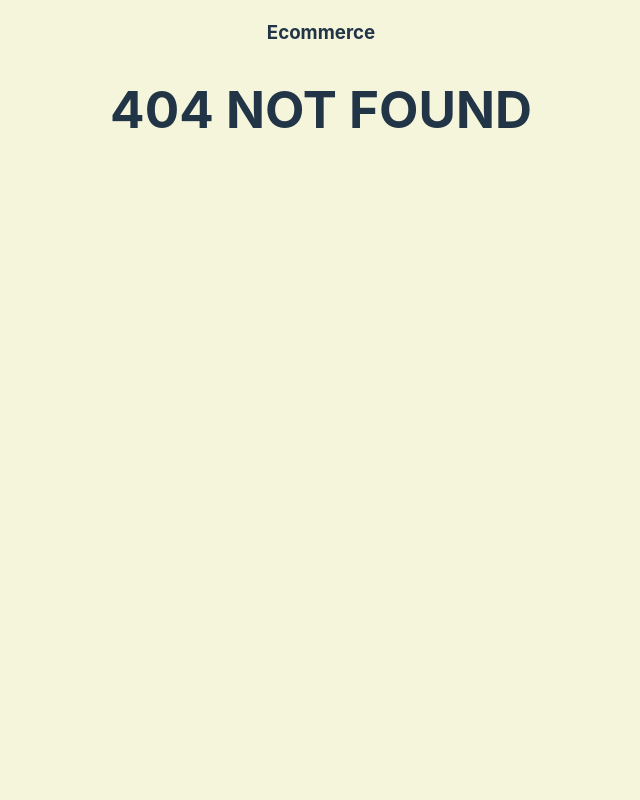
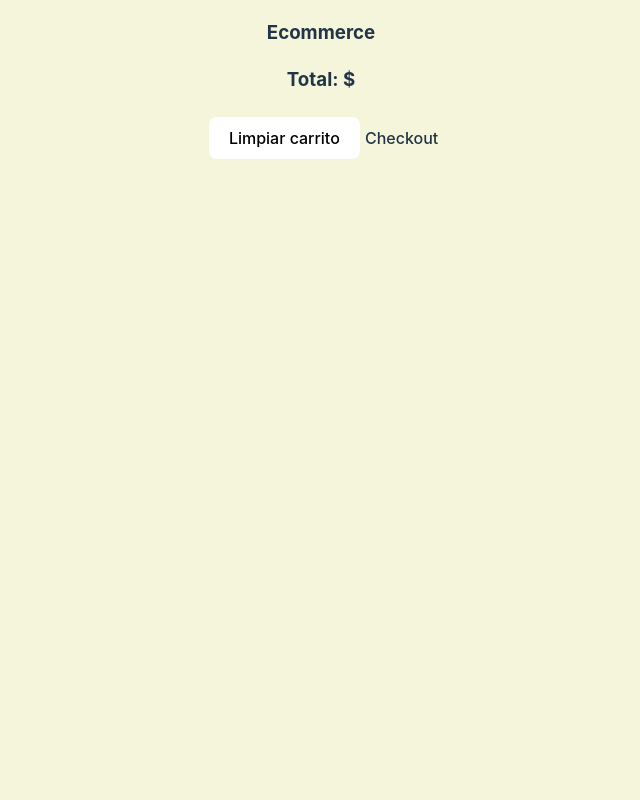
Before and after one commit to msalani01/reactecommerce, a React (Vite) app in the folder ecommerce/: page /cart in a window 1280 px wide. Before the commit this address had no page. Shown: the top 800 px of the page, without its empty margins (319-959 px from the left). Built offline with nearby package versions, Linux system fonts and the light colour scheme.

Commit message:
cartitem

```diff
--- a/ecommerce/src/App.jsx
+++ b/ecommerce/src/App.jsx
@@ -6,6 +6,7 @@
 import ItemListContainer from './components/ItemListContainer/ItemListContainer'
 import ItemDetailContainer from './components/ItemDetailContainer/ItemDetailContainer'
 import { CartProvider } from './CartContext/CartContext'
+import Cart from './components/Cart/Cart'
 
 function App() {
   const [count, setCount] = useState(0)
@@ -19,6 +20,7 @@
             <Route path='/' element={<ItemListContainer />} />
             <Route path='/category/:categoryId' element={<ItemListContainer />} />
             <Route path='item/:itemId' element={<ItemDetailContainer />} />
+            <Route path='/cart' element={<Cart/>}/>
             <Route path='*' element={<h1>404 NOT FOUND</h1>} />
           </Routes>
         </CartProvider>
--- /dev/null
+++ b/ecommerce/src/components/Cart/Cart.jsx
@@ -0,0 +1,28 @@
+import './Cart.css'
+import { useContext } from 'react'
+import { CartContext } from '../../CartContext/CartContext'
+import CartItem from '../CartItem/CartItem'
+import { Link } from 'react-router-dom'
+
+const Cart = () => {
+    const { cart, clearCart, totalQuantity, total } = useContext(CartContext)
+
+    if (totalQuantity === 0) {
+        return (
+            <div>
+                <Link to='/' className='Option'>Productos</Link>
+            </div>
+        )
+    }
+
+    return (
+        <div>
+            {cart.map(p => <CartItem key={p.id} {...p} />)}
+            <h3>Total: ${total}</h3>
+            <button onClick={() => clearCart()} className='Button'>Limpiar carrito</button>
+            <Link to='/checkout' className='Option'>Checkout</Link>
+        </div>
+    )
+}
+
+export default Cart
--- /dev/null
+++ b/ecommerce/src/components/CartItem/CartItem.jsx
@@ -0,0 +1,14 @@
+import React from 'react';
+
+const CartItem = ({ id, name, price, quantity, img }) => {
+  return (
+    <div className="CartItem">
+      <img src={img} alt={name} className="ItemImg" />
+      <p>{name}</p>
+      <p>Precio: ${price}</p>
+      <p>Cantidad: {quantity}</p>
+    </div>
+  );
+}
+
+export default CartItem;
--- a/ecommerce/src/components/CartWidget/CartWidget.jsx
+++ b/ecommerce/src/components/CartWidget/CartWidget.jsx
@@ -1,11 +1,15 @@
 import carrito from "./assets/carrito.svg"
+import { useContext } from "react"
+import { CartContext } from "../../CartContext/CartContext"
+import { Link } from "react-router-dom"
+import Cart from "../Cart/Cart"
 
 const CartWidget = () => {
+    const { totalQuantity } = useContext(CartContext)
     return (
-        <div>
-            <img src={carrito} alt="cart-widget"/>
-            0
-        </div>
+        <Link to='/cart' className="CartWidget" style={{display: totalQuantity > 0 ? 'block' : 'none'}}>
+            <img className="CartImg" src={cart} alt='cart-widget'/>
+        </Link>
     )
 }
 
--- a/ecommerce/src/components/ItemDetail/ItemDetail.jsx
+++ b/ecommerce/src/components/ItemDetail/ItemDetail.jsx
@@ -1,54 +1,49 @@
-import "./ItemDetail.css"
-import ItemCount from "../ItemCount/ItemCount"
-import { useState } from "react"
-import { Link } from "react-router-dom"
-import { CartContext } from "../../CartContext/CartContext"
+import "./ItemDetail.css";
+import ItemCount from "../ItemCount/ItemCount";
+import { useState, useContext } from "react";
+import { Link } from "react-router-dom";
+import { CartContext } from "../../CartContext/CartContext";
 
-const ItemDetail = ({id, name, img, category, description, price, stock}) => {
-    const [quantityAdded, setQuantityAdded] = useState(0)
+const ItemDetail = ({ id, name, img, category, description, price, stock }) => {
+  const [quantityAdded, setQuantityAdded] = useState(0);
+  const { addItem } = useContext(CartContext);
 
   const handleOnAdd = (quantity) => {
-        setQuantityAdded(quantity)
+    setQuantityAdded(quantity);
 
     const item = {
-            id, name, price
-        }
+      id,
+      name,
+      price,
+    };
 
-        addItem(item, quantity)
-    }
+    addItem(item, quantity);
+  };
 
   return (
     <article className="CardItem">
       <header className="Header">
-                <h2 className="ItemHeader">
-                    {name}
-                </h2>
+        <h2 className="ItemHeader">{name}</h2>
       </header>
       <picture>
-                <img src={img} alt={name} className="ItemImg"/>
+        <img src={img} alt={name} className="ItemImg" />
       </picture>
       <section>
-                <p className="Info">
-                    Categoria: {category}
-                </p>
-                <p className="Info">
-                    Descripcion: {description}
-                </p>
-                <p className="Info">
-                    Precio: ${price}
-                </p>
+        <p className="Info">Categoria: {category}</p>
+        <p className="Info">Descripcion: {description}</p>
+        <p className="Info">Precio: ${price}</p>
       </section>
       <footer className="ItemFooter">
-                {
-                    quantityAdded > 0 ? (
-                        <Link to='/cart' className="Option">Terminar compra</Link>
+        {quantityAdded > 0 ? (
+          <Link to="/cart" className="Option">
+            Terminar compra
+          </Link>
         ) : (
-                        <ItemCount initial={1} stock={stock} onAdd={handleOnAdd}/>
-                    )
-                }
+          <ItemCount initial={1} stock={stock} onAdd={handleOnAdd} />
+        )}
       </footer>
     </article>
-    )
-}
+  );
+};
 
-export default ItemDetail
+export default ItemDetail;
```
Also changed, not shown: ecommerce/src/components/Cart/Cart.css (added), ecommerce/src/components/CartItem/CartItem.css (added). Lines whose indentation alone changed are shown as unchanged.
